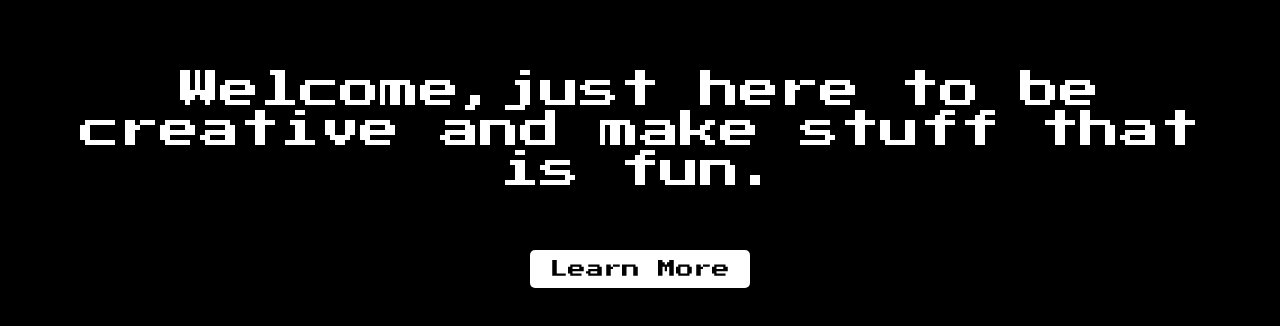
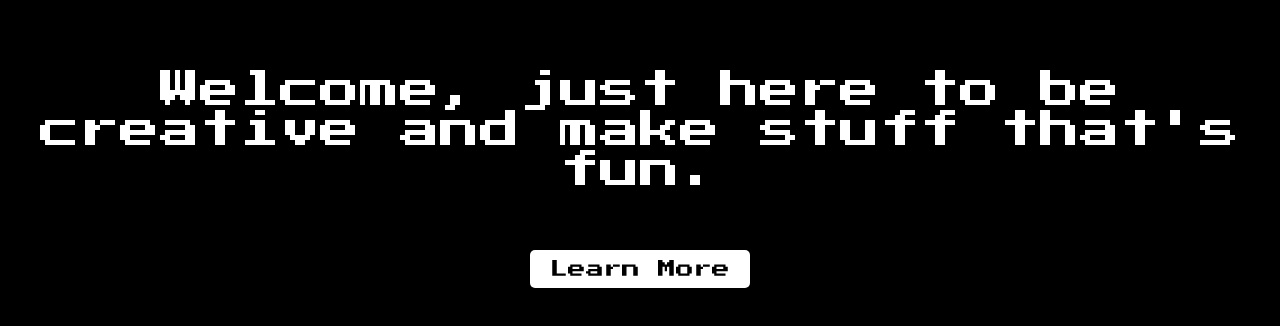
Before and after one commit to gibbyte/gibbyte-website, a plain HTML site: page index.html in a window 1280 px wide. Shown: the part 810-1136 px from the top of the page. Drawn offline with Linux system fonts and the light colour scheme.

Commit message:
Update index.html

```diff
--- a/index.html
+++ b/index.html
@@ -11,7 +11,7 @@
       <h1>Gibbyte</h1>
     </div>
     <div class="content">
-      <p>Welcome,just here to be creative and make stuff that is fun.</p>
+      <p>Welcome, just here to be creative and make stuff that's fun.</p>
       <a href="#" class="button">Learn More</a>
     </div>
   </body>
```
